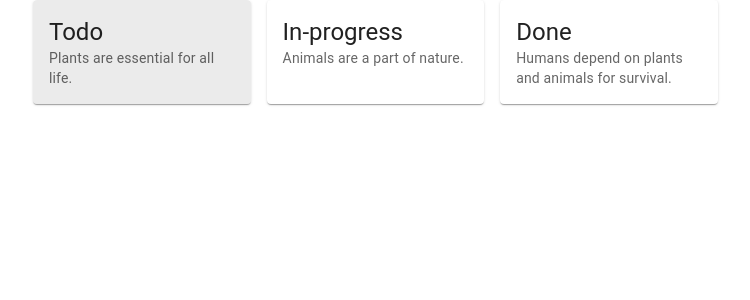
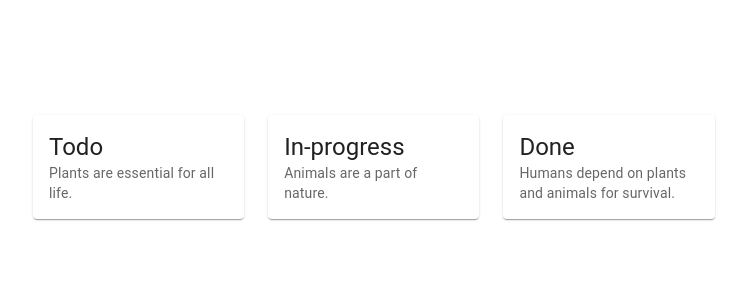
Before and after one commit to ahmedsalama0/insight-board, a Next.js app: page /tasks in a window 1280 px wide. Shown: the top 300 px of the page, without its empty margins (31-781 px from the left). Built offline with nearby package versions, Linux system fonts and the light colour scheme; what @mui/material-nextjs would draw is missing.

Commit message:
snapshoty 9:48am 02-12-25

```diff
--- a/app/tasks/page.tsx
+++ b/app/tasks/page.tsx
@@ -10,13 +10,12 @@ import {
 } from '@mui/material';
 import Container from '@mui/material/Container';
 import { ThemeProvider } from '@mui/material/styles';
-import React from 'react';
+import React, { useState } from 'react';
 import { arrayMove, SortableContext } from '@dnd-kit/sortable';
+import TaskCard from '../ui/TaskCard';
 
 export default function Page() {
-  const [selectedCard, setSelectedCard] = React.useState(0);
-
-  const cards = [
+  const tasks = [
     {
       id: 1,
       title: 'Todo',
@@ -40,39 +39,19 @@ export default function Page() {
       <DndContext>
         <Box
           sx={{
+            marginTop: '10%',
             width: '100%',
             display: 'grid',
             gridTemplateColumns:
               'repeat(auto-fill, minmax(min(200px, 100%), 1fr))',
-            gap: 2,
+            gap: 3,
           }}
         >
-          {cards.map((card, index) => (
-            <Card key={card.id}>
-              <CardActionArea
-                onClick={() => setSelectedCard(index)}
-                data-active={selectedCard === index ? '' : undefined}
-                sx={{
-                  height: '100%',
-                  '&[data-active]': {
-                    backgroundColor: 'action.selected',
-                    '&:hover': {
-                      backgroundColor: 'action.selectedHover',
-                    },
-                  },
-                }}
-              >
-                <CardContent sx={{ height: '100%' }}>
-                  <Typography variant="h5" component="div">
-                    {card.title}
-                  </Typography>
-                  <Typography variant="body2" color="text.secondary">
-                    {card.description}
-                  </Typography>
-                </CardContent>
-              </CardActionArea>
-            </Card>
-          ))}
+          <SortableContext items={[1, 2, 3]}>
+            {tasks.map((task) => (
+              <TaskCard key={task.id} task={task} />
+            ))}
+          </SortableContext>
         </Box>
       </DndContext>
     </Container>
--- /dev/null
+++ b/app/ui/TaskCard.tsx
@@ -0,0 +1,49 @@
+'use client';
+import { Card, CardActionArea, CardContent, Typography } from '@mui/material';
+import { Task } from '../tasks/models/types.model';
+import { CSS } from '@dnd-kit/utilities';
+import { useSortable } from '@dnd-kit/sortable';
+
+function TaskCard({ task }: { task: Task }) {
+  const {
+    setNodeRef,
+    attributes,
+    listeners,
+    transform,
+    transition,
+    isDragging,
+  } = useSortable({
+    id: task.id,
+    data: {
+      type: 'Task',
+      task,
+    },
+    //disabled: editMode, //disable dragging and drop in the edit mode
+  });
+
+  const style = {
+    transition,
+    transform: CSS.Transform.toString(transform),
+  };
+
+  return (
+    <Card ref={setNodeRef} style={style} {...attributes} {...listeners}>
+      <CardActionArea
+        sx={{
+          height: '100%',
+        }}
+      >
+        <CardContent sx={{ height: '100%' }}>
+          <Typography variant="h5" component="div">
+            {task.title}
+          </Typography>
+          <Typography variant="body2" color="text.secondary">
+            {task.description}
+          </Typography>
+        </CardContent>
+      </CardActionArea>
+    </Card>
+  );
+}
+
+export default TaskCard;
--- a/package.json
+++ b/package.json
@@ -9,10 +9,10 @@
     "lint": "eslint"
   },
   "dependencies": {
-    "@dnd-kit/core": "^6.3.1",
     "@dnd-kit/sortable": "^10.0.0",
     "@emotion/cache": "^11.14.0",
     "@emotion/react": "^11.14.0",
+    "@emotion/styled": "^11.14.1",
     "@mui/icons-material": "^7.3.5",
     "@mui/material": "^7.3.5",
     "@mui/material-nextjs": "^7.3.5",
```
Also changed, not shown: app/tasks/models/types.model.tsx (+4 -4 lines), 2 other files (tests, documents, lock files or other folders).
